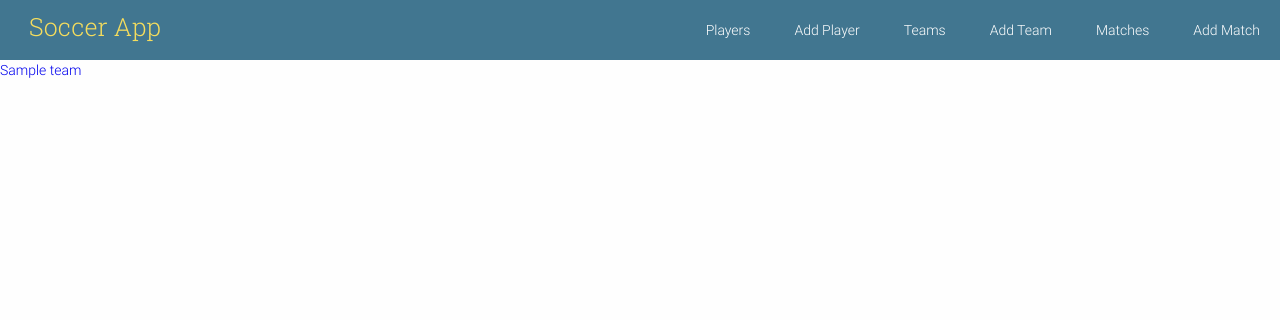
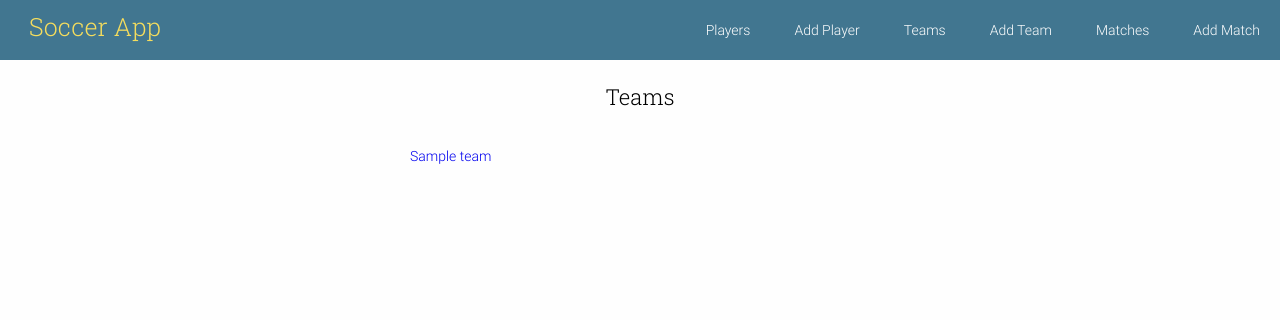
Before and after one commit to SSandorov/ytec-2022, a Django app: page /teams in a window 1280 px wide. Shown: the top 320 px of the page. Run offline with Django 4.2, Linux system fonts and the light colour scheme; tables that the repository leaves empty hold one stand-in row (values such as "Sample post").

Commit message:
v1 without results and ranking

```diff
--- a/soccer/static/soccer/style.css
+++ b/soccer/static/soccer/style.css
@@ -219,31 +219,52 @@ nav {
 
 main {
     display: flex;
-    justify-content: flex-start;
+    justify-content: center;
     flex-direction: row;
 
+    max-width: 600px;
     width: 100%;
 }
 
-.players-container {
+.main-container {
     display: flex;
     justify-content: flex-start;
+    flex-direction: column;
 
-    border: 1px blue solid;
     width: 100%;
     max-width: 500px;
 }
 
-.players {
+.main-title {
+    width: 100%;
+
+    text-align: center;
+
+    padding-left: 20px;
+    padding-right: 20px;
+    margin-top: 20px;
+}
+
+.main-text {
     display: flex;
     justify-content: flex-start;
-    flex-wrap: wrap;
+    flex-direction: column;
     width: 100%;
 }
 
-.player {
+.text {
     padding-left: 20px;
     padding-right: 20px;
+}
+
+.shadow-box {
+    padding: 10px;
+    margin: 10px;
+    box-shadow: 2px 2px 5px;
+}
+
+.input {
+    padding: 10px;
 }
 
 /* Desktop Styles */
--- a/soccer/templates/soccer/results.html
+++ b/soccer/templates/soccer/results.html
@@ -26,7 +26,9 @@
             </nav>
         </header>
         <main>
-            <h1>{{ team.team_name }}</h1>
+            <div class="main-container">
+                <h2 class="text">{{ team.team_name }}</h2>
+            </div>
         </main>
     </div>
 </body>
--- a/soccer/templates/soccer/teams.html
+++ b/soccer/templates/soccer/teams.html
@@ -26,15 +26,18 @@
             </nav>
         </header>
         <main>
-            {% if team_list %}
-                <ul>
-                    {% for team in team_list %}
-                    <li><a href="{% url 'soccer:results' team.id %}">{{ team.team_name }}</a></li>
-                    {% endfor %}
-                </ul>
+            <div class="main-container">
+                <h2 class="main-title">Teams</h2>
+                {% if team_list %}
+                    <div class="main-text">
+                        {% for team in team_list %}
+                            <a class="text" href="{% url 'soccer:results' team.id %}">{{ team.team_name }}</a>
+                        {% endfor %}
+                    </div>
                 {% else %}
-                <p>No teams available</p>
-            {% endif %}
+                    <p class="text">No teams available</p>
+                {% endif %}
+            </div>
         </main>
     </div>
 </body>
```
Also changed, not shown: soccer/templates/soccer/create-match.html (+7 -2 lines), soccer/templates/soccer/create-player.html (+7 -2 lines), soccer/templates/soccer/create-team.html (+7 -2 lines), soccer/templates/soccer/matches.html (+12 -7 lines), soccer/templates/soccer/players.html (+7 -4 lines), db.sqlite3.
